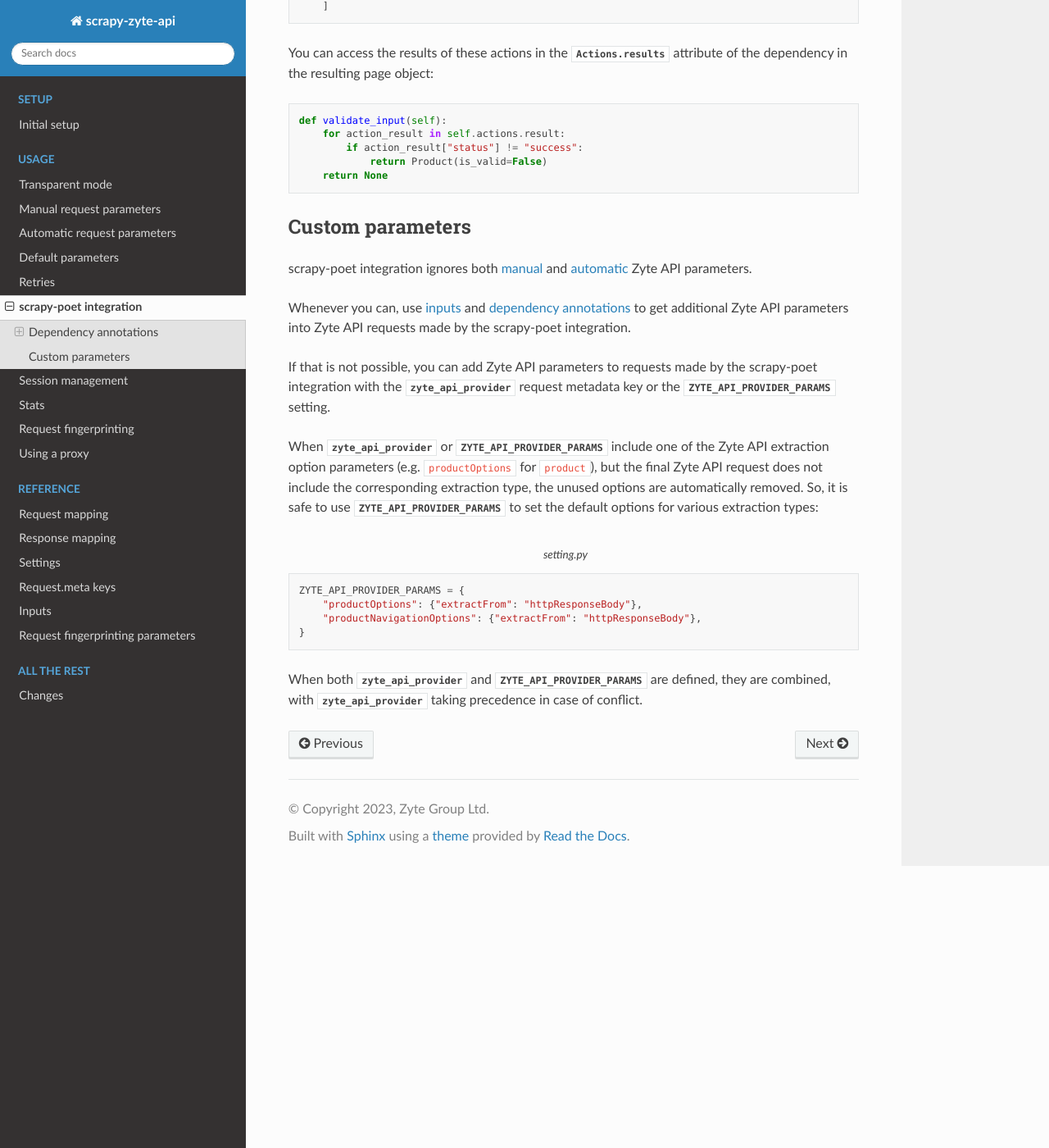
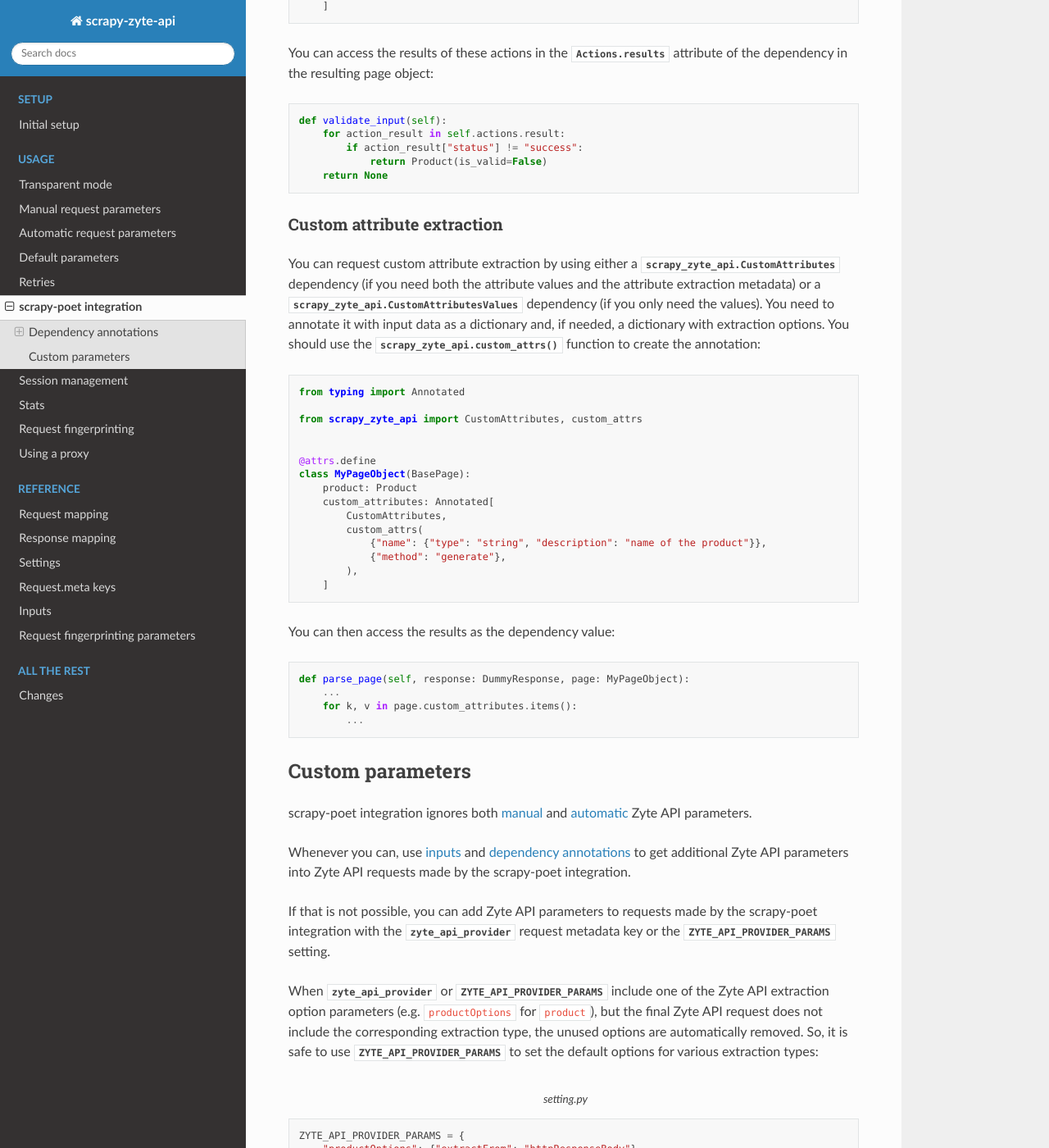
Before and after one commit to scrapy-plugins/scrapy-zyte-api, a Sphinx documentation site: the page built from docs/usage/scrapy-poet.rst, in a window 1280 px wide and 1400 px high, scrolled down 2136 px. Shown: the whole window at 82% size. Built offline with Sphinx 7.4.7 and the Read the Docs theme 2.0.0, drawn with Linux system fonts in a browser that asks for light colours.

Commit message:
Add docs for CustomAttributes.

```diff
--- a/docs/usage/scrapy-poet.rst
+++ b/docs/usage/scrapy-poet.rst
@@ -131,6 +131,46 @@ resulting page object:
                 return Product(is_valid=False)
         return None
 
+.. _custom-attrs:
+
+Custom attribute extraction
+---------------------------
+
+You can request custom attribute extraction by using either a
+:class:`scrapy_zyte_api.CustomAttributes` dependency (if you need both the
+attribute values and the attribute extraction metadata) or a
+:class:`scrapy_zyte_api.CustomAttributesValues` dependency (if you only need
+the values). You need to annotate it with input data as a dictionary and, if
+needed, a dictionary with extraction options. You should use the
+:func:`scrapy_zyte_api.custom_attrs` function to create the annotation:
+
+.. code-block:: python
+
+    from typing import Annotated
+
+    from scrapy_zyte_api import CustomAttributes, custom_attrs
+
+
+    @attrs.define
+    class MyPageObject(BasePage):
+        product: Product
+        custom_attributes: Annotated[
+            CustomAttributes,
+            custom_attrs(
+                {"name": {"type": "string", "description": "name of the product"}},
+                {"method": "generate"},
+            ),
+        ]
+
+You can then access the results as the dependency value:
+
+.. code-block:: python
+
+        def parse_page(self, response: DummyResponse, page: MyPageObject):
+            ...
+            for k, v in page.custom_attributes.items():
+                ...
+
 
 Custom parameters
 =================
```
